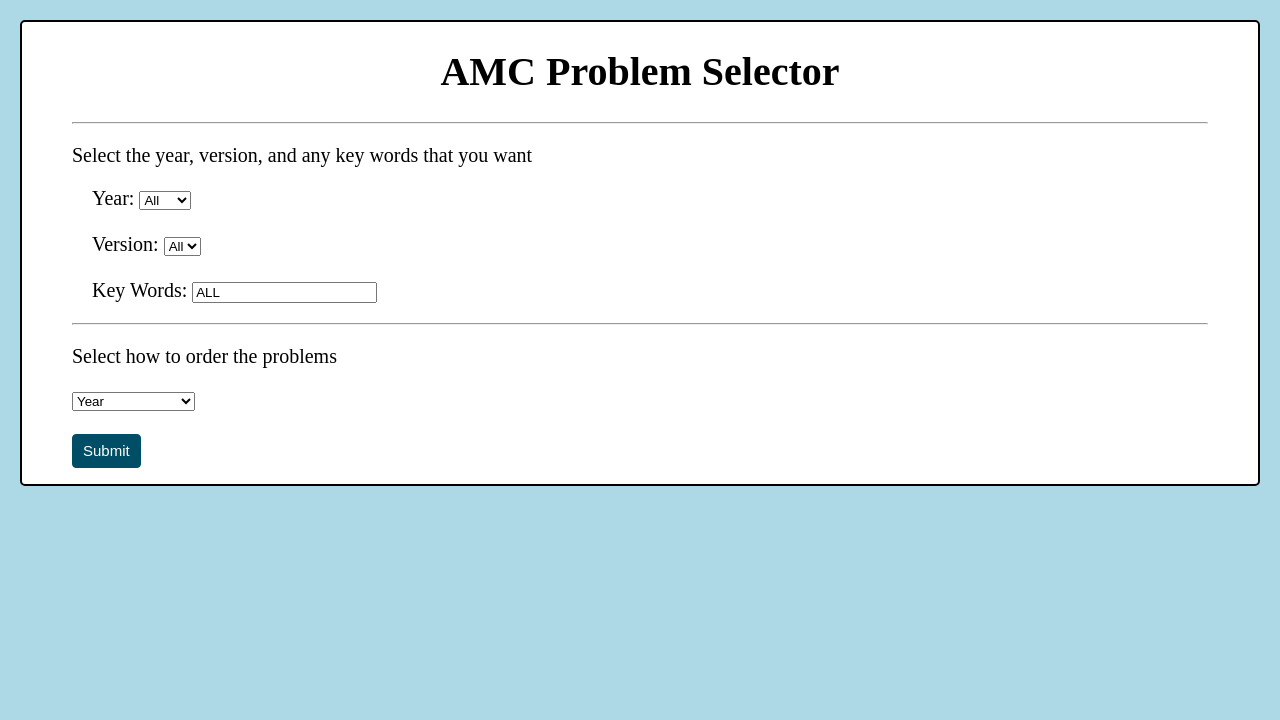
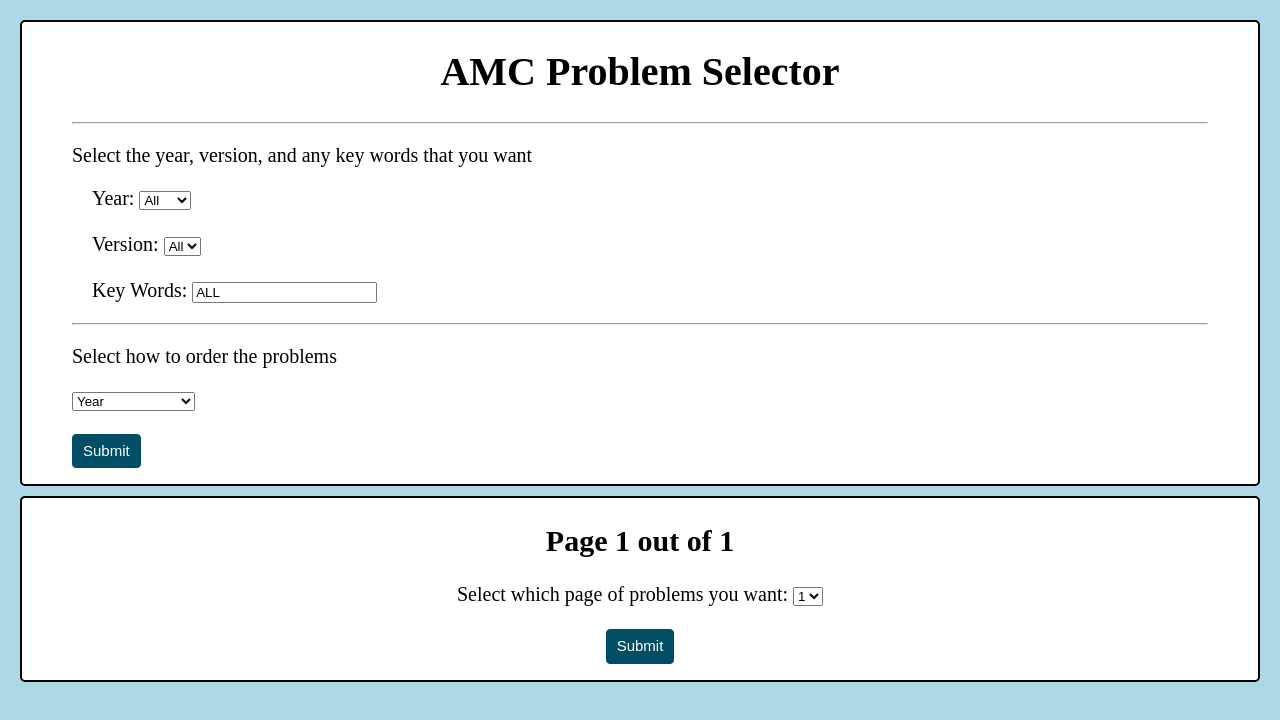
Before and after one commit to andrewmilas10/AMC-Problem-Selector, a plain HTML site: page public/index.html in a window 1280 px wide. Drawn offline with nearby package versions, Linux system fonts and the light colour scheme.

Commit message:
Started Pages

```diff
--- a/index.js
+++ b/index.js
@@ -28,6 +28,7 @@
       $('#versionSelect').val(q.query.version)
       $('#keyWordInput').val(q.query.keyWords)
       $('#orderSelect').val(q.query.order)
+      $('#pageSelect').val(q.query.page)
 
       var con = mysql.createConnection({
         host: "localhost",
--- a/public/index.html
+++ b/public/index.html
@@ -20,15 +20,21 @@
                 btn.innerHTML = "Hide Solutions"
             }
         };
+
+        function submitForm() {
+            document.getElementById("f").value = "Johnny Bravo";
+            document.getElementById("myForm").submit();
+        }
     </script>
 </head>
 <body>
+    <form action="/AMC">
     <header id="headingContainer" class="problem">
-        <h1 id="title">AMC Problem Selector</h1>
+        <h1 class="title">AMC Problem Selector</h1>
         <hr>
         <p>Select the year, version, and any key words that you want</p>
 
-        <form action="/AMC">
+
         <span class="inlineSpan">Year: </span>
         <select id="yearSelect" name="year">
                 <option value="All">All</option>
@@ -72,10 +78,23 @@
         <input class = "btn" type="submit">
 
 
+    </header>
+    </form>
 
-        </form>
+    <form id="pgForm" action="/AMC"></form>
+    <div id = "pagesContainer" class="problem">
+        <h2 class="title">Page 1 out of 1</h2>
+        <span>Select which page of problems you want: </span>
+        <select id="pageSelect" name="page">
+            <option value="1">1</option>
+            <option value="2">2</option>
+            <option value="3">3</option>
+        </select>
+        <br><br>
+        <input class = "btn" type="submit" onclick="submitForm()">
+    </div>
+    </form>
 
-    </header>
     <div id="problemContainer">
 
     </div>
--- a/public/style.css
+++ b/public/style.css
@@ -3,7 +3,7 @@
     background-color: lightblue;
 }
 
-#title {
+.title {
     /* color: #004d66; */
     font-weight: bold;
     margin-top: 10px;
@@ -16,10 +16,15 @@
     margin: auto;
     padding: 10px;
 }
-#headingContainer {
+
+#headingContainer, #pagesContainer {
     padding: 16px 50px 16px 50px;
     background-color: white;
     font-size: 20px;
+}
+
+#pagesContainer {
+    text-align: center;
 }
 
 #problemContainer {
```
Also changed, not shown: 2 other files.
